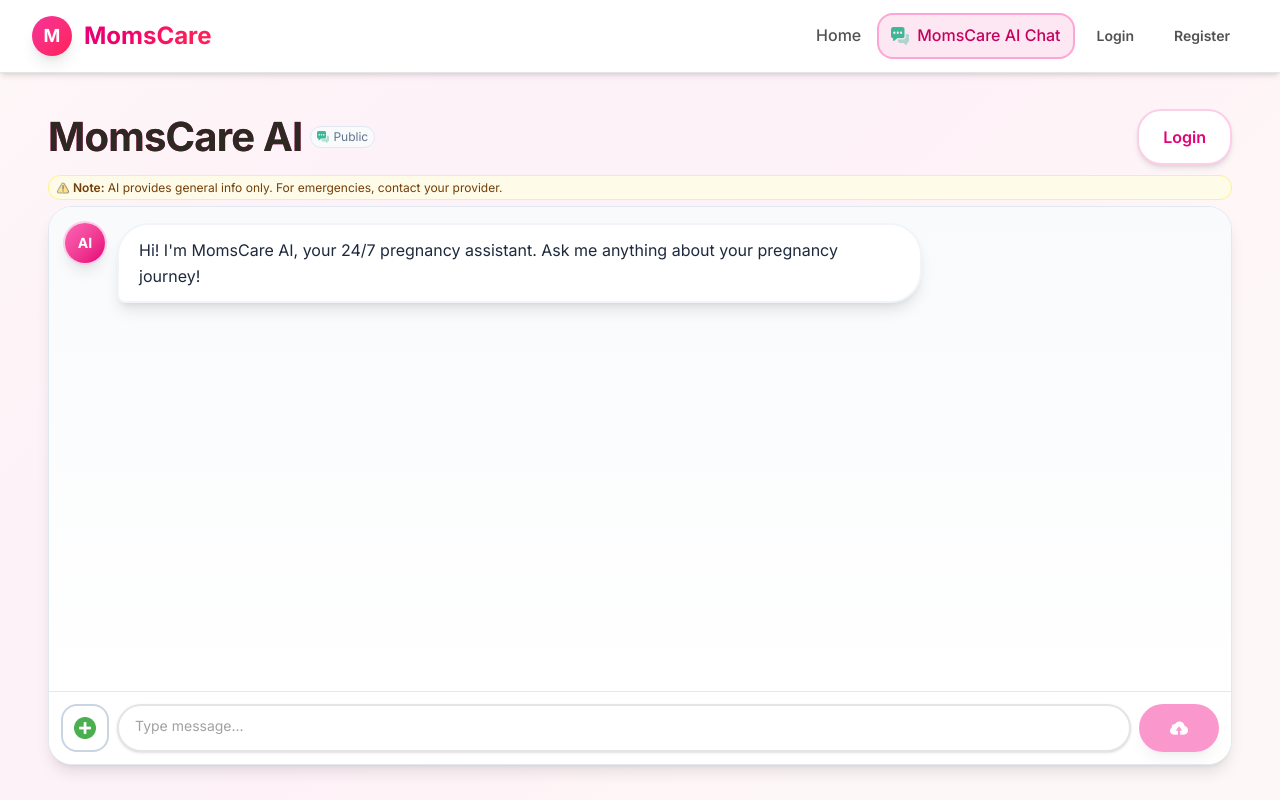
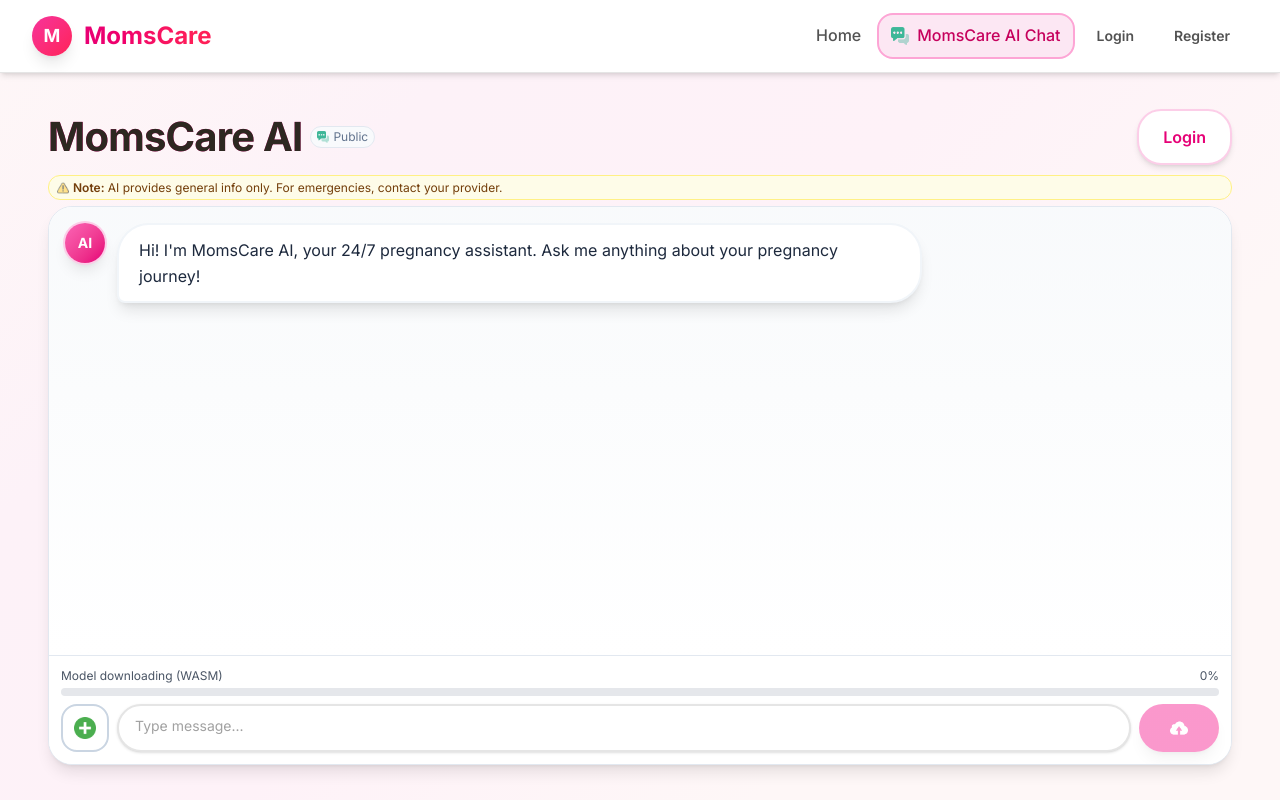
Before and after one commit to dev-fuadhasan/buildathon, a Next.js app: page /chat in a window 1280 px wide. Built offline with nearby package versions, Linux system fonts and the light colour scheme.

Commit message:
ui(chat): show model download progress bar above chat input

```diff
--- a/app/chat/page.tsx
+++ b/app/chat/page.tsx
@@ -538,6 +538,18 @@ export default function ChatPage() {
 
             {/* Input Section */}
             <div className="border-t border-slate-200 bg-white p-2 sm:p-3 flex-shrink-0">
+              {/* Model download progress (visible to all users) */}
+              {modelLoading && (
+                <div className="mb-2">
+                  <div className="flex items-center justify-between mb-1">
+                    <p className="text-xs text-gray-600">Model downloading (WASM)</p>
+                    <p className="text-xs text-gray-600">{modelProgress}%</p>
+                  </div>
+                  <div className="w-full h-2 bg-gray-200 rounded overflow-hidden">
+                    <div className="h-2 bg-blue-500" style={{ width: `${modelProgress}%` }} />
+                  </div>
+                </div>
+              )}
               {/* Combined Chat Input with Image Attachment */}
               <ChatInput
                 onSend={sendMessage}
```
